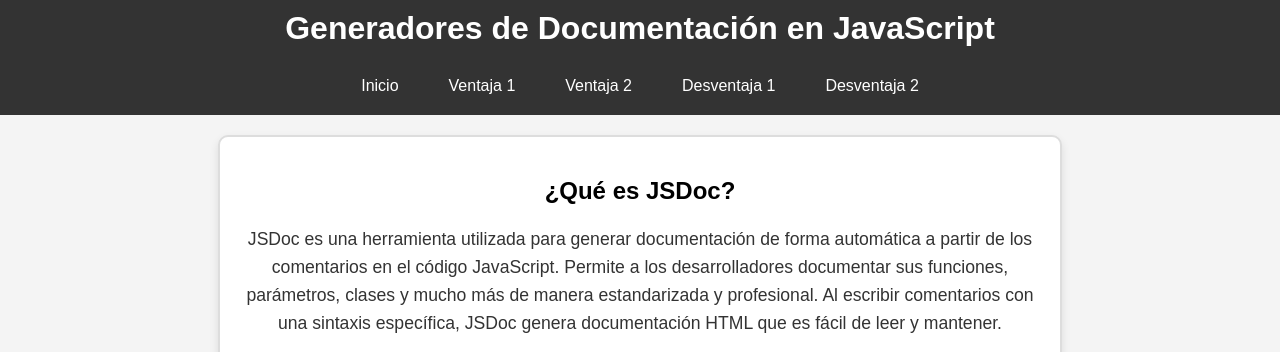
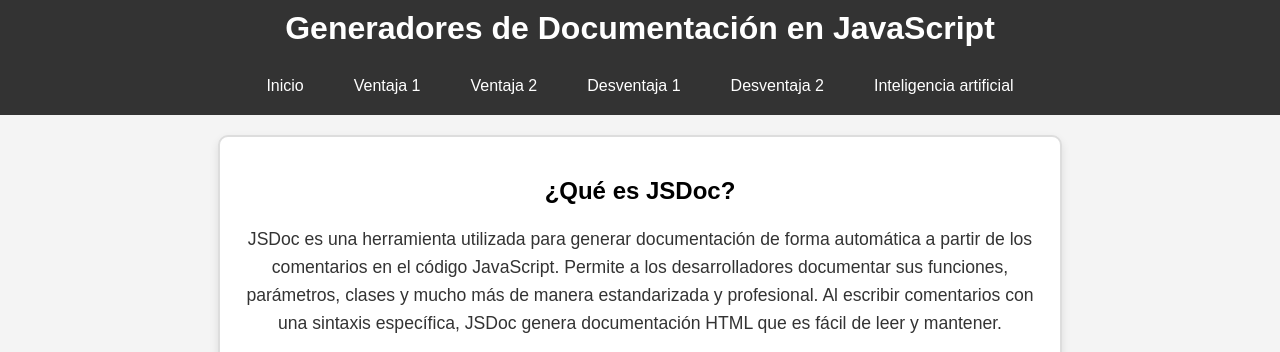
Before and after one commit to DanielJimenez357/TareaGitBook, a plain HTML site: page index.html in a window 1280 px wide. Shown: the top 352 px of the page. Drawn offline with Linux system fonts and the light colour scheme; a script that the page names is missing.

Commit message:
Barra de navegacion arreglada en index.html - Parte de Jose Manuel

```diff
--- a/index.html
+++ b/index.html
@@ -20,6 +20,7 @@
             <li><a href="Pag_Ventaja2/ventaja2.html">Ventaja 2</a></li>
             <li><a href="Pag_Desventajas1/desventaja1.html">Desventaja 1</a></li>
             <li><a href="Pag_Desventajas2/desventajas2.html">Desventaja 2</a></li>
+            <li><a href="Documentacion_IA/index.html">Inteligencia artificial</a></li>
         </ul>
     </nav>
 
```
